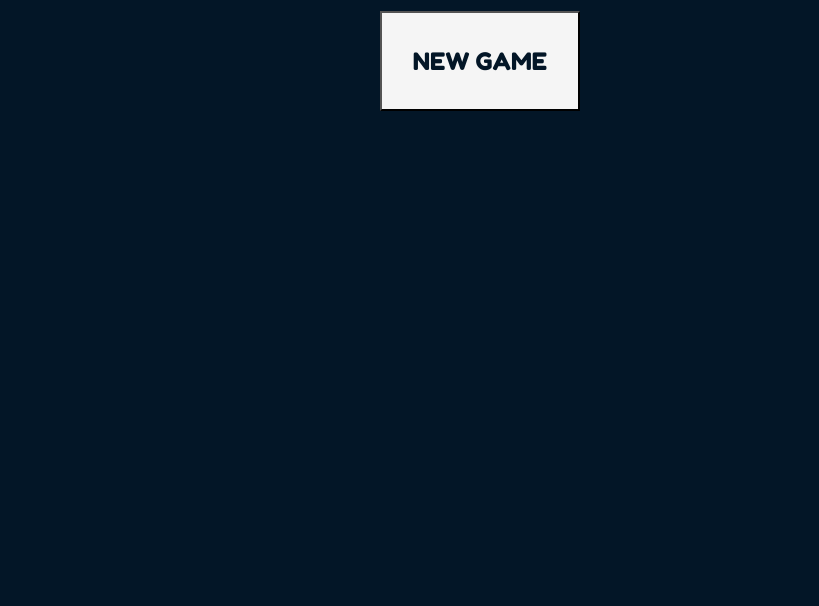
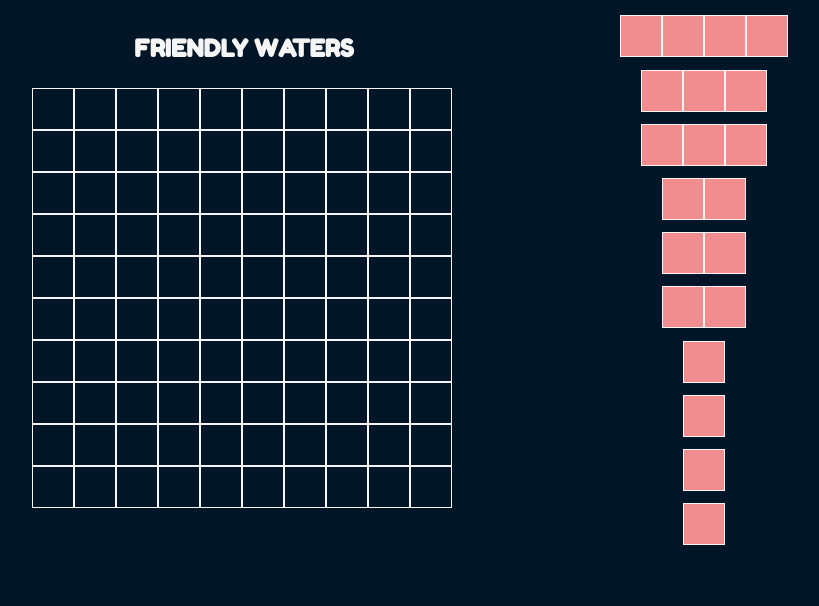
Before and after one commit to lindsaysofia/battleship, a website built with webpack: page dist/index.html in a window 1280 px wide. Shown: the part 210-816 px from the top of the page, without its empty margins (192-1011 px from the left). Built offline with nearby package versions, Linux system fonts and the light colour scheme.

Commit message:
can now play a full game woooo

```diff
--- a/src/code/domLogic.js
+++ b/src/code/domLogic.js
@@ -1,9 +1,12 @@
+import Player from './player';
+import Computer from './computer';
+
 const DOMLogic = (function () {
   const game = document.querySelector('.game');
-  const computer = document.querySelector('.computer');
-  const playerGameboard = document.querySelector('.player_gameboard');
-  const computerGameboard = document.querySelector('.computer_gameboard');
-  const shipsContainer = document.querySelector('.ships-container');
+  let computer;
+  let playerGameboard;
+  let computerGameboard;
+  let shipsContainer;
   let gameStatus = document.querySelector('.game-status');
   let playerInGame;
   let computerInGame;
@@ -77,14 +80,10 @@ const DOMLogic = (function () {
     shipLengths.forEach((shipLength) => {
       computer.placeShipRandomly(shipLength);
     });
-  }
+  };
 
   const toggleActiveComputerGameboard = () => {
     computerGameboard.classList.toggle('active');
-  };
-
-  const startGame = () => {
-    console.log('start');
   };
 
   const toggleOrientation = (e) => {
@@ -94,7 +93,8 @@ const DOMLogic = (function () {
     }
     ship.classList.toggle('vertical');
     let currentOrientation = ship.dataset.orientation;
-    ship.dataset.orientation = (currentOrientation === 'horizontal') ? 'vertical' : 'horizontal';
+    ship.dataset.orientation =
+      currentOrientation === 'horizontal' ? 'vertical' : 'horizontal';
   };
 
   const createNewGameButton = () => {
@@ -119,8 +119,10 @@ const DOMLogic = (function () {
     gameStatus.textContent = playerInGame.getGameboard().allShipsSunk()
       ? 'Computer Won!'
       : 'Player Won!';
+    setTimeout(() => {
       game.innerHTML = '';
       createNewGameButton();
+    }, 5000);
   };
 
   const handleComputerAttack = () => {
@@ -152,7 +154,9 @@ const DOMLogic = (function () {
       if (isGameOver()) {
         handleGameEnd();
       } else {
+        setTimeout(() => {
           handleComputerAttack();
+        }, 1000);
       }
     }
   };
@@ -183,21 +187,29 @@ const DOMLogic = (function () {
 
   const dragDrop = (e) => {
     e.target.classList.toggle('hovered');
+    if (currentShipDragged === '') {
+      return;
+    }
     let x = Number(e.target.dataset.x);
     let y = Number(e.target.dataset.y);
     let shipLength = Number(currentShipDragged.dataset.length);
     let orientation = currentShipDragged.dataset.orientation;
-    let isValidShipPlacement = playerInGame.getGameboard().placeShip(x, y, shipLength, orientation);
+    let isValidShipPlacement = playerInGame
+      .getGameboard()
+      .placeShip(x, y, shipLength, orientation);
     if (isValidShipPlacement) {
       renderPlayerGameboard(playerInGame);
-      let playerGameboardPositions = document.querySelectorAll('.player_gameboard .position');
-      playerGameboardPositions.forEach(position => {
-        position.addEventListener('dragenter', DOMLogic.dragEnter);
-        position.addEventListener('dragover', DOMLogic.dragOver);
-        position.addEventListener('dragleave', DOMLogic.dragLeave);
-        position.addEventListener('drop', DOMLogic.dragDrop);
+      let playerGameboardPositions = document.querySelectorAll(
+        '.player_gameboard .position'
+      );
+      playerGameboardPositions.forEach((position) => {
+        position.addEventListener('dragenter', dragEnter);
+        position.addEventListener('dragover', dragOver);
+        position.addEventListener('dragleave', dragLeave);
+        position.addEventListener('drop', dragDrop);
       });
       shipsContainer.removeChild(currentShipDragged);
+      currentShipDragged = '';
       let draggableShips = document.querySelectorAll('.ship_drag');
       if (draggableShips.length === 0) {
         game.removeChild(shipsContainer);
@@ -207,23 +219,55 @@ const DOMLogic = (function () {
         gameStatus.textContent = 'Player, start!';
       }
     }
+  };
 
+  const startGame = () => {
+    game.innerHTML = `
+    <div class="player">
+      <h3>Friendly Waters</h3>
+      <div class="player_gameboard"></div>
+    </div>
+    <div class="ships-container">
+    </div>
+    <div class="computer hidden">
+      <h3>Enemy Waters</h3>
+      <div class="computer_gameboard"></div>
+    </div>`;
+    computer = document.querySelector('.computer');
+    playerGameboard = document.querySelector('.player_gameboard');
+    computerGameboard = document.querySelector('.computer_gameboard');
+    shipsContainer = document.querySelector('.ships-container');
+    populateShips();
+    playerInGame = Player('Player');
+    renderPlayerGameboard(playerInGame);
+
+    let draggableShips = document.querySelectorAll('.ship_drag');
+    let playerGameboardPositions = document.querySelectorAll(
+      '.player_gameboard .position'
+    );
+    draggableShips.forEach((ship) => {
+      ship.addEventListener('dragstart', dragStart);
+      ship.addEventListener('dragend', dragEnd);
+      ship.addEventListener('dblclick', toggleOrientation);
+    });
+
+    playerGameboardPositions.forEach((position) => {
+      position.addEventListener('dragenter', dragEnter);
+      position.addEventListener('dragover', dragOver);
+      position.addEventListener('dragleave', dragLeave);
+      position.addEventListener('drop', dragDrop);
+    });
+
+    computerInGame = Computer();
+    renderComputerGameboard(computerInGame);
+    toggleActiveComputerGameboard();
+    document
+      .querySelector('.computer_gameboard')
+      .addEventListener('click', handlePlayerAttack);
   };
 
   return {
-    renderPlayerGameboard,
-    renderComputerGameboard,
-    handlePlayerAttack,
-    toggleActiveComputerGameboard,
-    toggleOrientation,
-    populateShips,
-    dragStart,
-    dragEnd,
-    dragEnter,
-    dragOver,
-    dragLeave,
-    dragDrop,
-    createNewGameButton,
+    startGame,
   };
 })();
 
--- a/src/index.js
+++ b/src/index.js
@@ -1,39 +1,9 @@
 /* eslint-disable no-unused-vars */
-import Player from './code/player';
-import Computer from './code/computer';
 import DOMLogic from './code/domLogic';
 import './style.css';
 
-let player;
-let computer;
-
 function initiateGame() {
-  // DOMLogic.populateShips();
-  // player = Player('Player');
-  // DOMLogic.renderPlayerGameboard(player);
-  // let draggableShips = document.querySelectorAll('.ship_drag');
-  // let playerGameboardPositions = document.querySelectorAll('.player_gameboard .position');
-  // draggableShips.forEach(ship => {
-  //   ship.addEventListener('dragstart', DOMLogic.dragStart);
-  //   ship.addEventListener('dragend', DOMLogic.dragEnd);
-  //   ship.addEventListener('dblclick', DOMLogic.toggleOrientation);
-  // })
-
-  // playerGameboardPositions.forEach(position => {
-  //   position.addEventListener('dragenter', DOMLogic.dragEnter);
-  //   position.addEventListener('dragover', DOMLogic.dragOver);
-  //   position.addEventListener('dragleave', DOMLogic.dragLeave);
-  //   position.addEventListener('drop', DOMLogic.dragDrop);
-  // });
-
-  // computer = Computer();
-  // DOMLogic.renderComputerGameboard(computer);
-  // DOMLogic.toggleActiveComputerGameboard();
-  // document
-  // .querySelector('.computer_gameboard')
-  // .addEventListener('click', DOMLogic.handlePlayerAttack);
-  document.querySelector('.game').innerHTML = '';
-  DOMLogic.createNewGameButton();
+  DOMLogic.startGame();
 }
 
 initiateGame();
--- a/src/style.css
+++ b/src/style.css
@@ -101,7 +101,7 @@ button {
 }
 
 .hovered {
-  border-style: dashed;
+  background-color: var(--color-white);
 }
 
 .vertical {
@@ -118,4 +118,5 @@ button {
   text-transform: uppercase;
   grid-column: 1 / 3;
   justify-self: center;
+  cursor: pointer;
 }
```
Also changed, not shown: dist/index.html, dist/main.js. Lines whose indentation alone changed are shown as unchanged.
